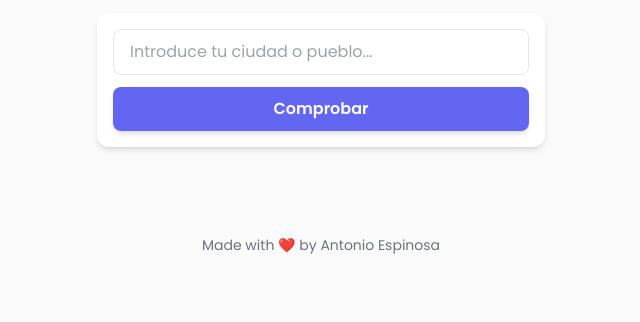
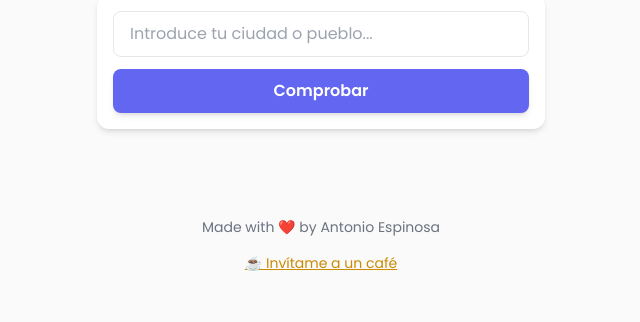
Before and after one commit to AntonioEspinosaMini/puedo_salir_en_sudadera, a plain HTML site: page index.html in a window 1280 px wide. Shown: the part 478-800 px from the top of the page, without its empty margins (319-959 px from the left). Drawn offline with nearby package versions, Linux system fonts and the light colour scheme.

Commit message:
Add buy me a coffee

```diff
--- a/index.html
+++ b/index.html
@@ -282,6 +282,13 @@
 
     <footer class="mt-8 text-center text-gray-500 text-sm pb-4">
         Made with <span class="text-red-500">❤️</span> by Antonio Espinosa
+		<div style="margin-top: 1rem;">
+			<div class="mt-2">
+				<a href="https://buymeacoffee.com/antonio.espinosa" target="_blank" class="text-yellow-600 underline hover:text-yellow-700">
+					☕ Invítame a un café
+				</a>
+			</div>
+		</div>
     </footer>
 </body>
 </html>
```
